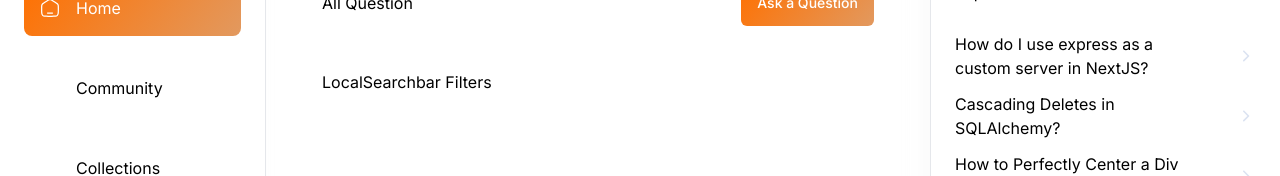
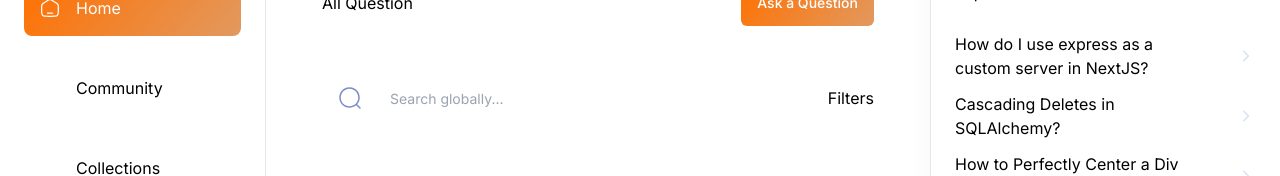
Before and after one commit to mhmd-aashik/dev_overflow_nextjs14, a Next.js app: page / in a window 1280 px wide. Shown: the part 164-340 px from the top of the page. Built offline with nearby package versions, Linux system fonts and the light colour scheme; no server answers.

Commit message:
Create a LocalSearchbar

```diff
--- a/app/(root)/(home)/page.tsx
+++ b/app/(root)/(home)/page.tsx
@@ -1,3 +1,4 @@
+import LocalSearchbar from "@/components/shared/search/LocalSearchbar";
 import { Button } from "@/components/ui/button";
 import Link from "next/link";
 
@@ -13,8 +14,13 @@
         </Link>
       </div>
       <div className="mt-11 flex justify-between gap-5 max-sm:flex-col sm:items-center">
-        LocalSearchbar
-
+        <LocalSearchbar
+          route="/"
+          iconPosition="left"
+          image="/assets/icons/search.svg"
+          placeholder="Search for questions"
+          otherClasses="flex-1"
+        />
         Filters
       </div>
     </>
--- /dev/null
+++ b/components/shared/search/LocalSearchbar.tsx
@@ -0,0 +1,45 @@
+"use client";
+import { Input } from "@/components/ui/input";
+import Image from "next/image";
+import React from "react";
+
+interface customInputProps {
+  route: string;
+  iconPosition: "left" | "right";
+  image: string;
+  placeholder: string;
+  otherClasses?: string;
+}
+
+const LocalSearchbar = ({
+  route,
+  iconPosition,
+  image,
+  placeholder,
+  otherClasses,
+}: customInputProps) => {
+  return (
+    <div
+      className={`background-light800_darkgradient flex min-h-[56px] grow items-center gap-4 rounded-[10px] px-4 ${otherClasses}`}
+    >
+      {iconPosition === "left" && (
+        <Image
+          src={image}
+          alt="search icon"
+          width={24}
+          height={24}
+          className="cursor-pointer "
+        />
+      )}
+      <Input
+        type="text"
+        placeholder="Search globally..."
+        value=""
+        onChange={() => {}}
+        className="paragraph-regular no-focus placeholder background-light800_darkgradient border-none shadow-none outline-none "
+      />
+    </div>
+  );
+};
+
+export default LocalSearchbar;
```
